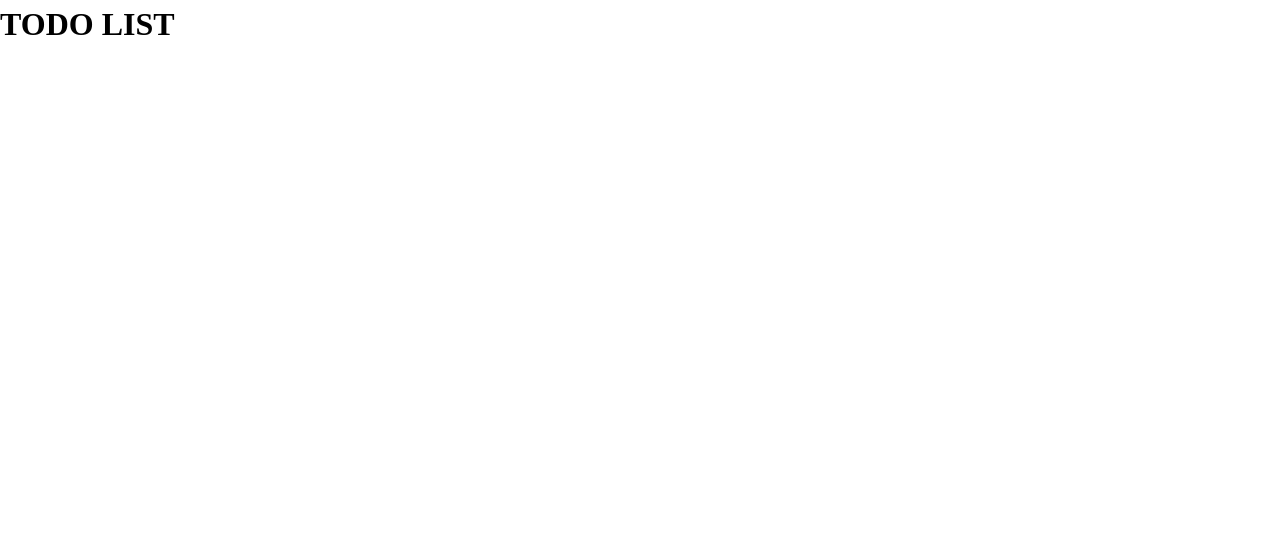
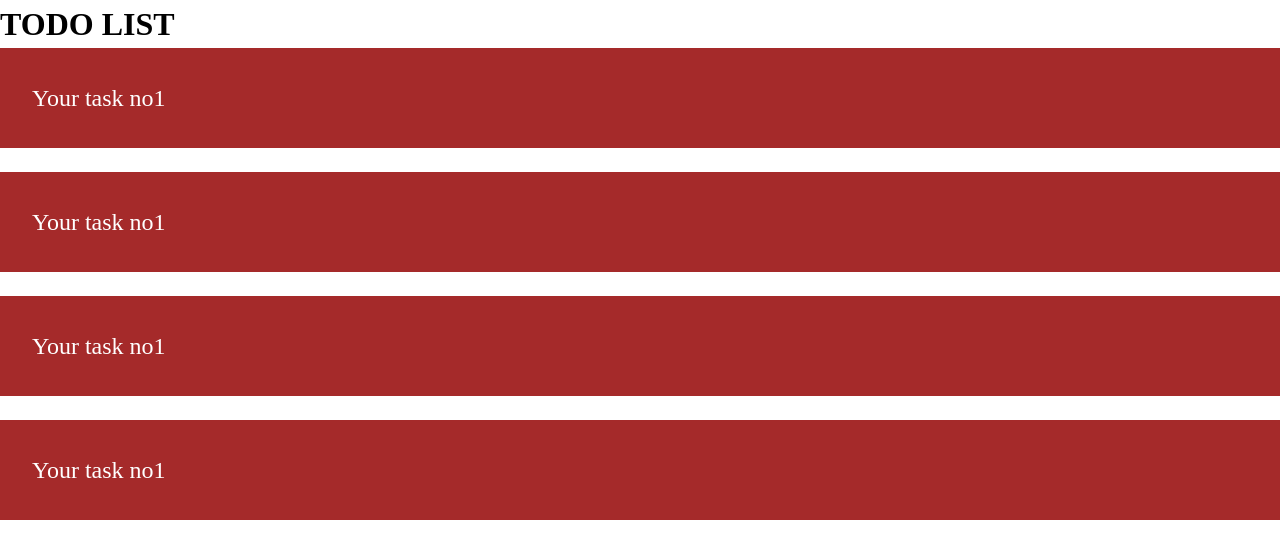
Before and after one commit to Muhammad-Sabir/todo-list, a React (Vite) app: page / in a window 1280 px wide. Shown: the top 558 px of the page. Built offline with nearby package versions, Linux system fonts and the light colour scheme.

Commit message:
Add task item

```diff
--- a/src/App.jsx
+++ b/src/App.jsx
@@ -1,4 +1,7 @@
 import { useState } from 'react';
+
+import Tasks from './components/Tasks/Tasks';
+
 import './App.css';
 
 function App() {
@@ -7,6 +10,7 @@ function App() {
 	return (
 		<>
 			<h1>TODO LIST</h1>
+			<Tasks/>
 		</>
 	);
 }
--- /dev/null
+++ b/src/components/Tasks/TaskItem.css
@@ -0,0 +1,6 @@
+.task-item {
+	padding: 2rem;
+	background-color: brown;
+	color: white;
+	font-size: 24px;
+}
--- /dev/null
+++ b/src/components/Tasks/TaskItem.jsx
@@ -0,0 +1,7 @@
+import './TaskItem.css';
+
+const TaskItem = () => {
+	return <li className="task-item">Your task no1</li>;
+};
+
+export default TaskItem;
--- /dev/null
+++ b/src/components/Tasks/Tasks.css
@@ -0,0 +1,6 @@
+.tasks {
+	list-style: none;
+	display: flex;
+	flex-direction: column;
+	gap: 1.5rem;
+}
--- /dev/null
+++ b/src/components/Tasks/Tasks.jsx
@@ -0,0 +1,19 @@
+import React from 'react';
+
+import TaskItem from './TaskItem';
+
+import './Tasks.css';
+
+const Tasks = () => {
+	const arr = ['asdasdas', 'asdasdasd', 'asdsadf786y8u', '654sd65fs'];
+
+	return (
+		<ul className="tasks">
+			{arr.map(() => {
+				return <TaskItem />;
+			})}
+		</ul>
+	);
+};
+
+export default Tasks;
--- a/src/index.css
+++ b/src/index.css
@@ -1,9 +1,12 @@
-*, *::before, *::after {
+*,
+*::before,
+*::after {
 	box-sizing: border-box;
 }
 
 * {
 	margin: 0;
+	padding: 0;
 }
 
 body {
@@ -11,19 +14,33 @@ body {
 	-webkit-font-smoothing: antialiased;
 }
 
-img, picture, video, canvas, svg {
+img,
+picture,
+video,
+canvas,
+svg {
 	display: block;
 	max-width: 100%;
 }
 
-input, button, textarea, select {
+input,
+button,
+textarea,
+select {
 	font: inherit;
 }
 
-p, h1, h2, h3, h4, h5, h6 {
+p,
+h1,
+h2,
+h3,
+h4,
+h5,
+h6 {
 	overflow-wrap: break-word;
 }
 
-#root, #__next {
+#root,
+#__next {
 	isolation: isolate;
 }
```
Lines whose indentation alone changed are shown as unchanged.
